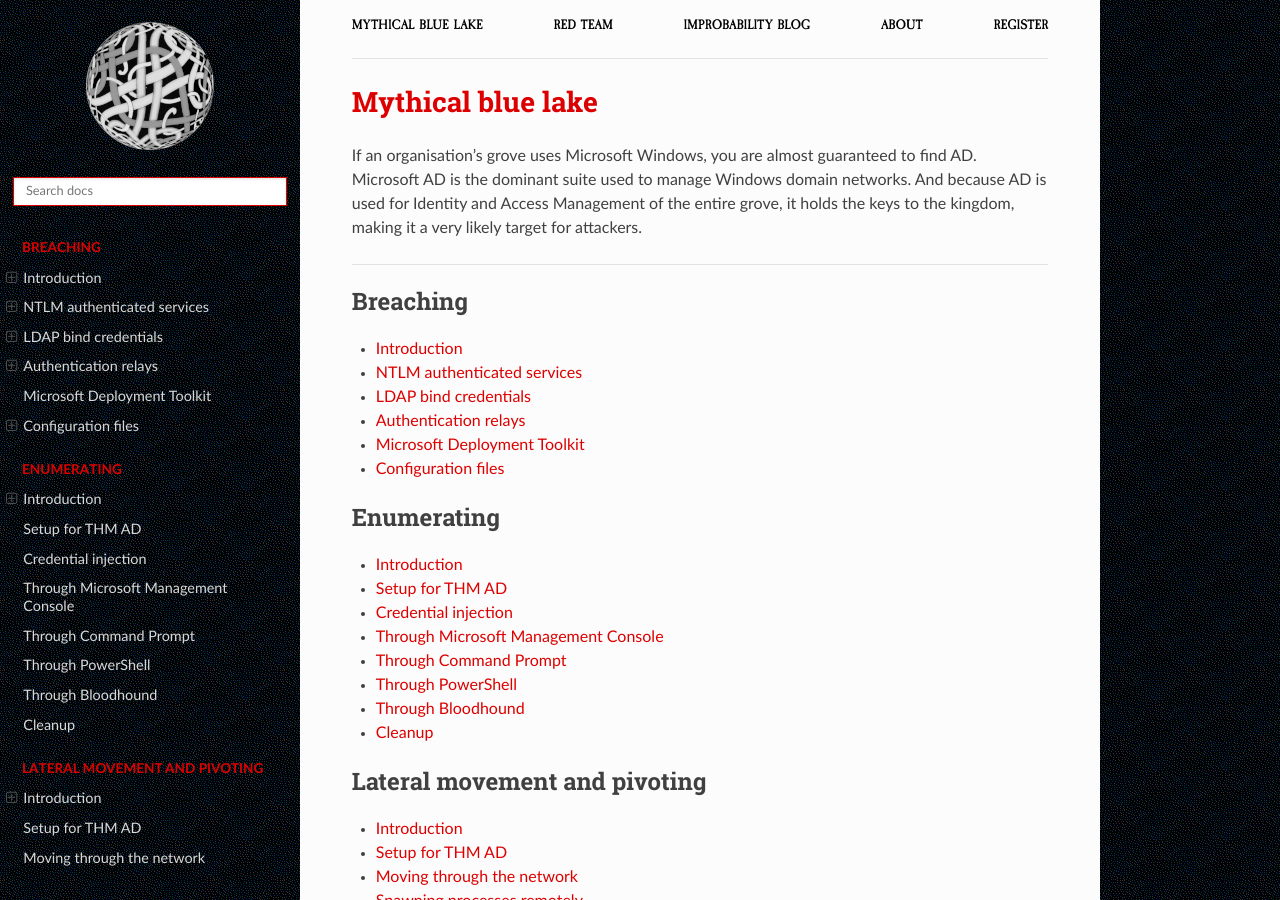
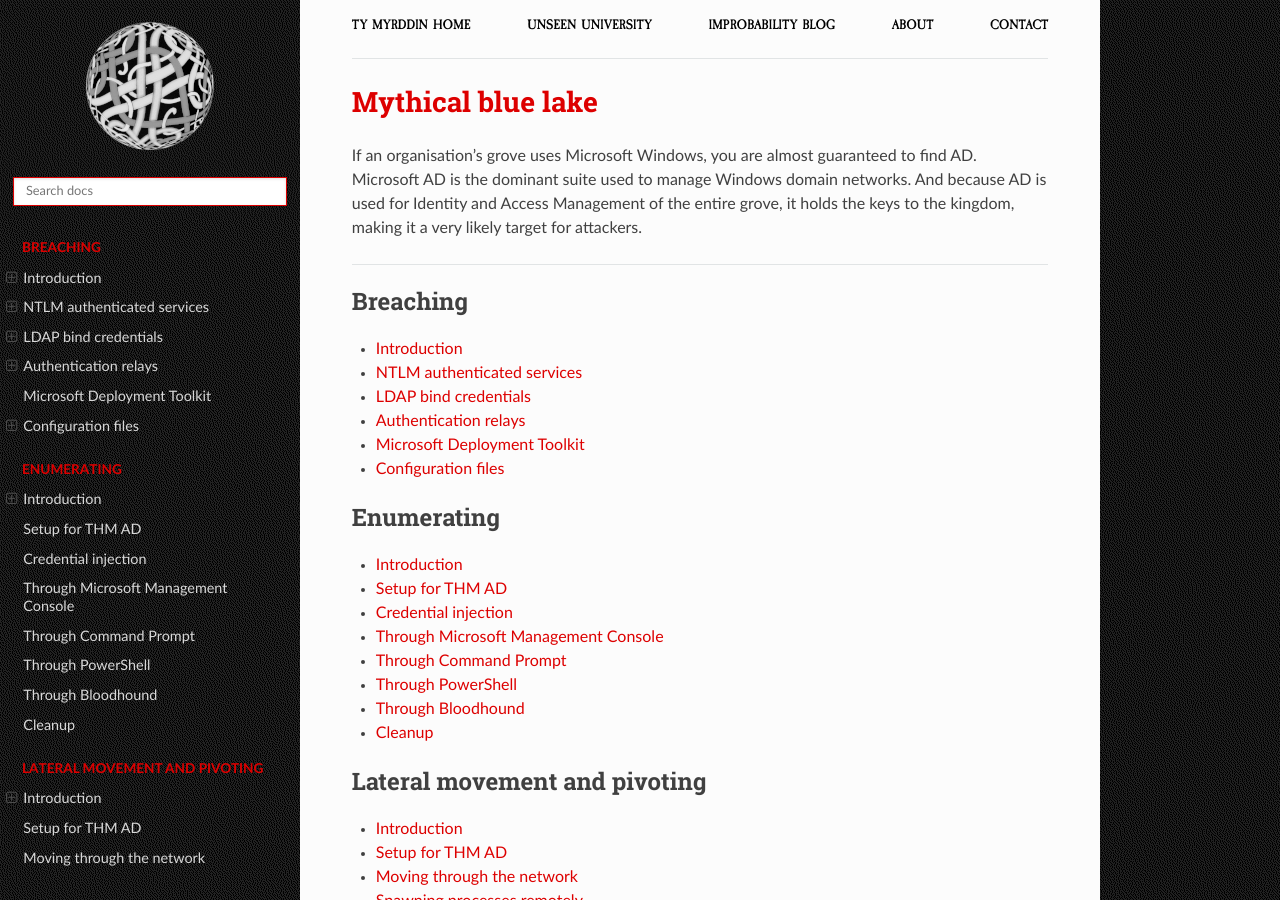
Before and after one commit to tymyrddin/red-ad, a Sphinx documentation site: the page built from source/index.rst, in a window 1280 px wide and 900 px high. Built offline with Sphinx 7.4.7 and the Read the Docs theme 2.0.0, drawn with Linux system fonts in a browser that asks for light colours; some of the changed text lies outside the part shown.

Commit message:
Upgrades

```diff
--- a/source/_templates/breadcrumbs.html
+++ b/source/_templates/breadcrumbs.html
@@ -1,11 +1,11 @@
 <div class="container">
     <topnav>
             <ul>
-                <li class="nav__item"><a href="https://ad.tymyrddin.dev/" class="nav__link">Mythical blue lake</a></li>
-                <li class="nav__item"><a href="https://red.tymyrddin.dev/" class="nav__link">Red Team</a></li>
-                <li class="nav__item"><a href="https://uu.tymyrddin.dev/blog/" class="nav__link">Improbability Blog</a></li>
-                <li class="nav__item"><a href="https://uu.tymyrddin.dev/about/" class="nav__link">About</a></li>
-                <li class="nav__item"><a href="https://uu.tymyrddin.dev/registration/" class="nav__link">Register</a></li>
+                <li class="nav__item"><a href="https://tymyrddin.dev/" class="nav__link">Ty Myrddin Home</a></li>
+                <li class="nav__item"><a href="https://uu.tymyrddin.dev/writeups/" class="nav__link">Unseen University</a></li>
+                <li class="nav__item"><a href="https://tymyrddin.dev/blogs/" class="nav__link">Improbability Blog</a></li>
+                <li class="nav__item"><a href="https://tymyrddin.dev/about/" class="nav__link">About</a></li>
+                <li class="nav__item"><a href="https://tymyrddin.dev/contact/" class="nav__link">Contact</a></li>
             </ul>
     </topnav>
     <hr>
--- a/source/_templates/footer.html
+++ b/source/_templates/footer.html
@@ -1,4 +1,4 @@
 {% extends "!footer.html" %}
 {%- block contentinfo %}
-        <a href="https://uu.tymyrddin.dev">Unseen University</a>, 2023, with a forest garden <a href="https://ut7.fr/">fostered by /ut7</a>.
+        <a href="https://uu.tymyrddin.dev">Unseen University</a>, 2024, with a forest garden <a href="https://ut7.fr/">fostered by /ut7</a>.
 {% endblock %}
--- a/source/conf.py
+++ b/source/conf.py
@@ -76,10 +76,4 @@
 # If true, "(C) Copyright ..." is shown in the HTML footer. Default is True.
 html_show_copyright = False
 
-
-# Intersphinx
-intersphinx_mapping = {
-    "red-recon": ("https://recon.tymyrddin.dev/", None),
-    "red-network": ("https://network.tymyrddin.dev/", None),
-}
 myst_url_schemes = ["http", "https", ]
```
Also changed, not shown: requirements.txt (+17 -81 lines), source/_static/images/site/background.png.
